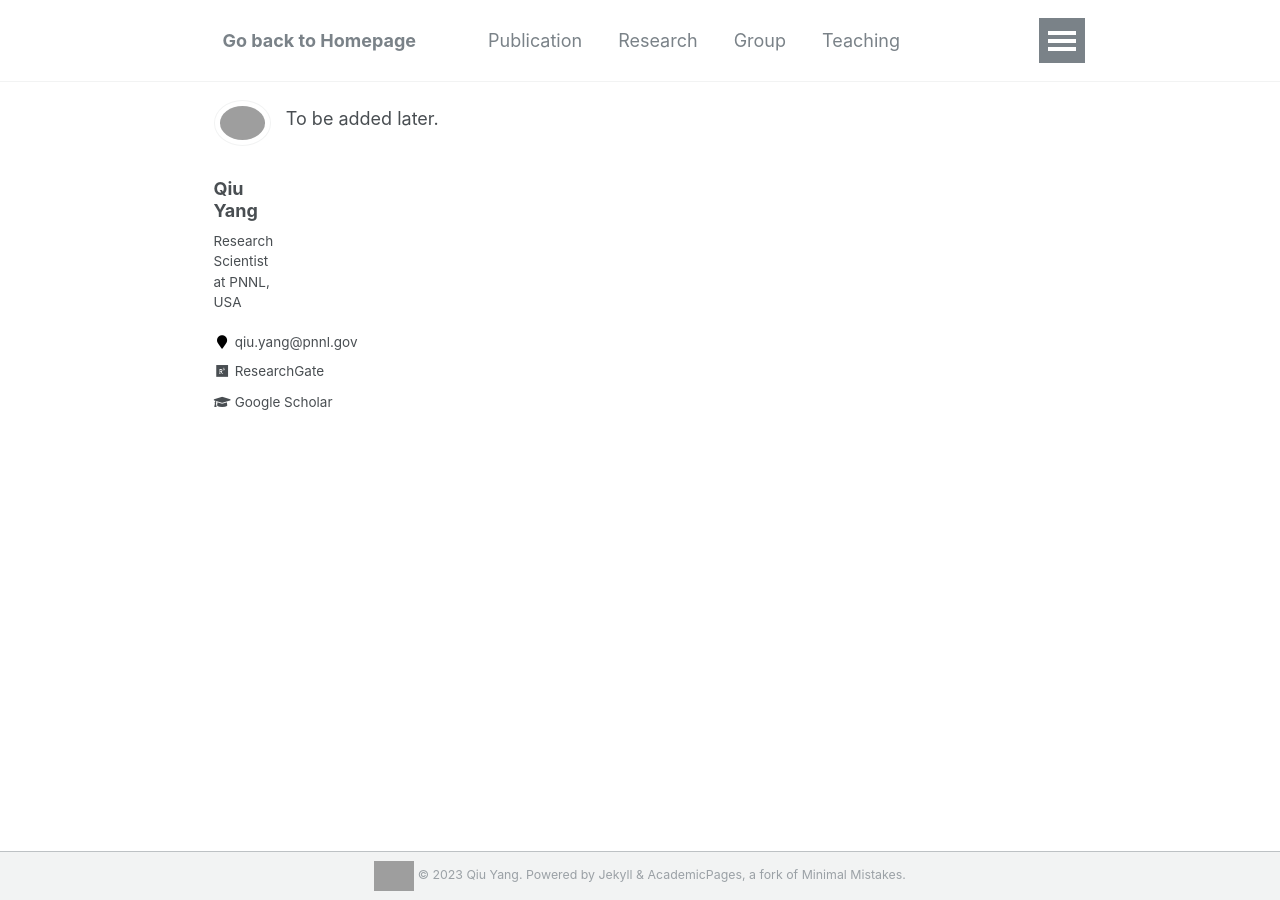
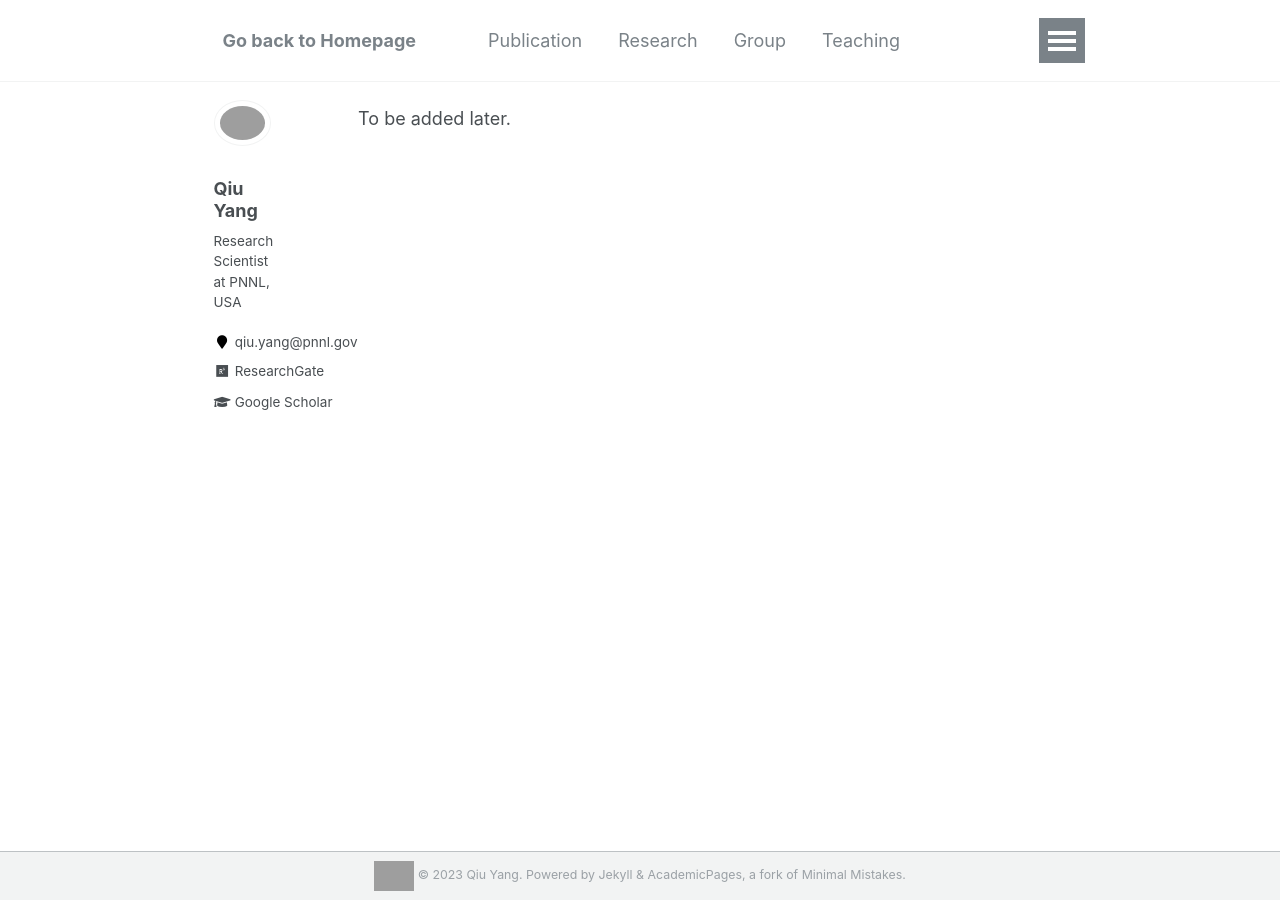
Before and after one commit to qiuyang50/qiuyang50.github.io, a Jekyll site: the page built from _pages/teaching.md, in a window 1280 px wide. Built offline with Jekyll 4.4.1, drawn with Linux system fonts in a browser that asks for light colours; grey boxes are pictures that could not be loaded.

Commit message:
Update _page.scss

```diff
--- a/_sass/_page.scss
+++ b/_sass/_page.scss
@@ -18,7 +18,7 @@
 
 .page {
   @include breakpoint($large) {
-    @include span(11 of 12 last);  /* 10 if 12 */
+    @include span(10 of 12 last);  /* 10 if 12 */
     @include prefix(0 of 12);    /* 0.5 if 12 */
     @include suffix(0 of 12);      /* 2 if 12 */
   }
```
